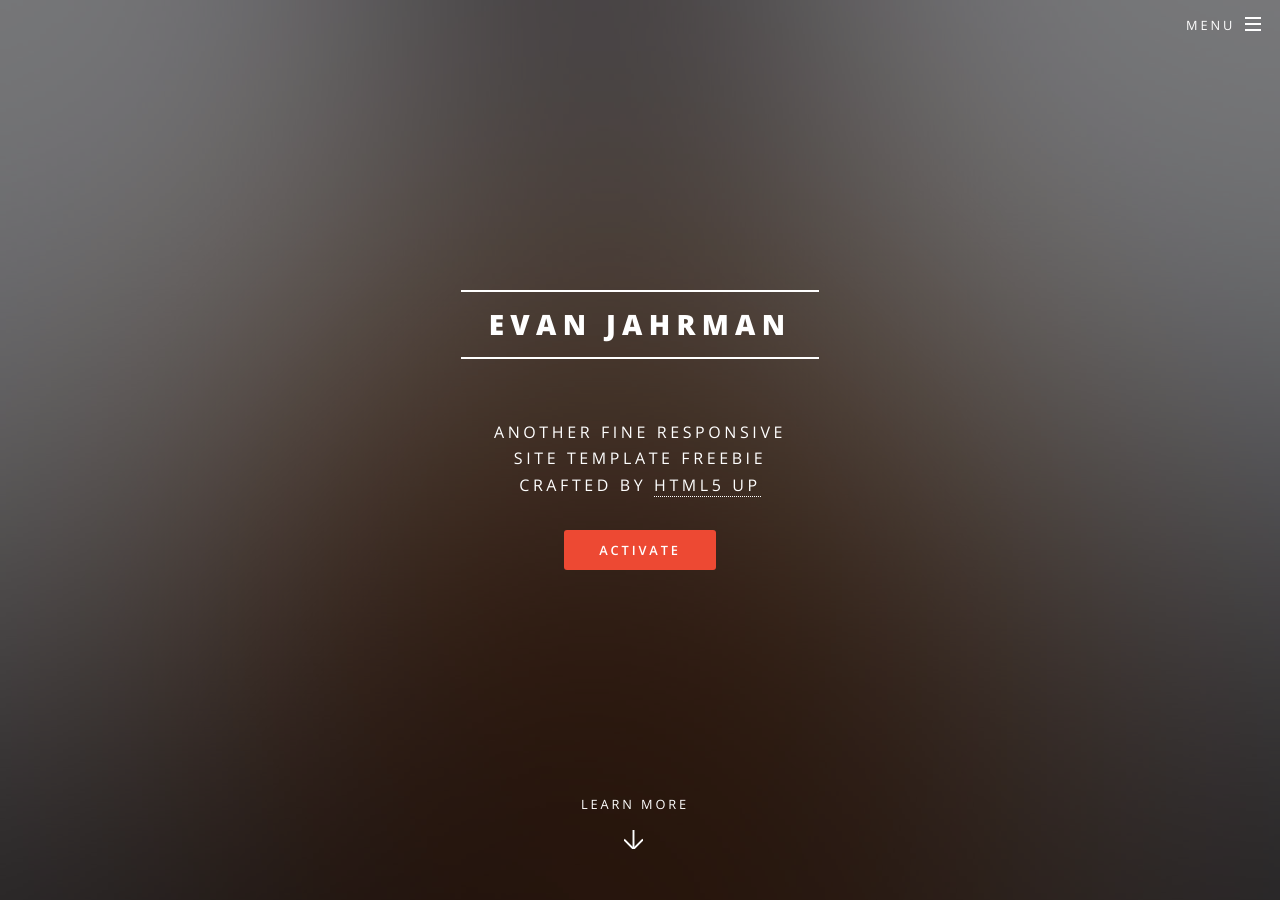
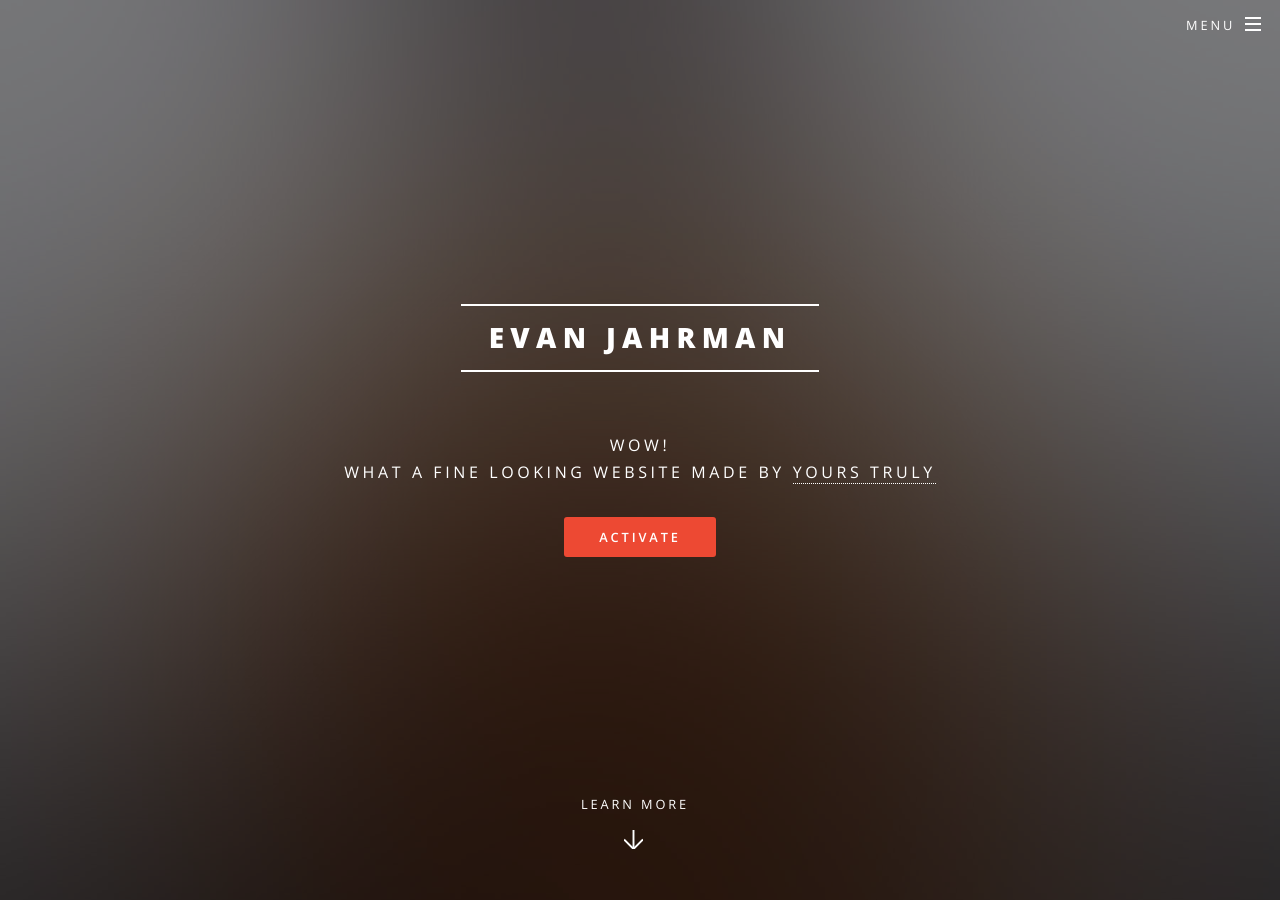
Before and after one commit to ejahrman/ejahrman-github.io, a Jekyll site: the page built from index.html, in a window 1280 px wide and 900 px high. Built offline with Jekyll 4.4.1, drawn with Linux system fonts in a browser that asks for light colours.

Commit message:
Oh god, changed the link on my website

```diff
--- a/_config.yml
+++ b/_config.yml
@@ -4,9 +4,9 @@
 # Site settings
 title: Evan Jahrman
 description: |
-  Another fine responsive
-  site template freebie
-  crafted by [HTML5 UP](http://html5up.net)
+  Wow!
+  What a fine looking website
+  Made by [yours truly](www.cei.washington.edu/persons/evan-jahrman/)
 owner: Your Name # or company name
 first_published: 2016 # if migrating another site, the year of your first publish
 email: your-email@domain.com
```
